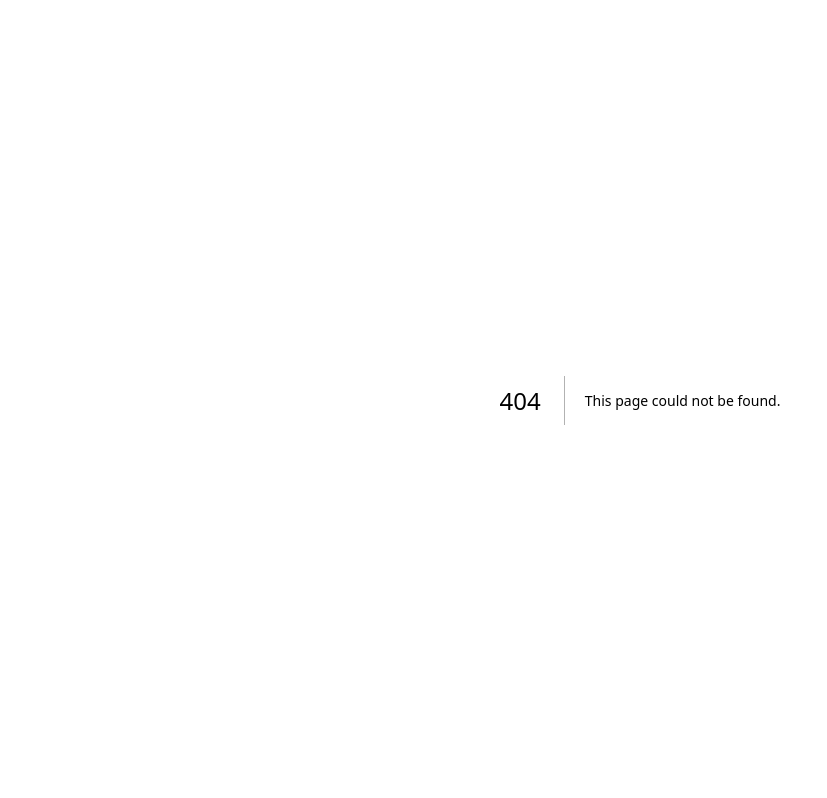
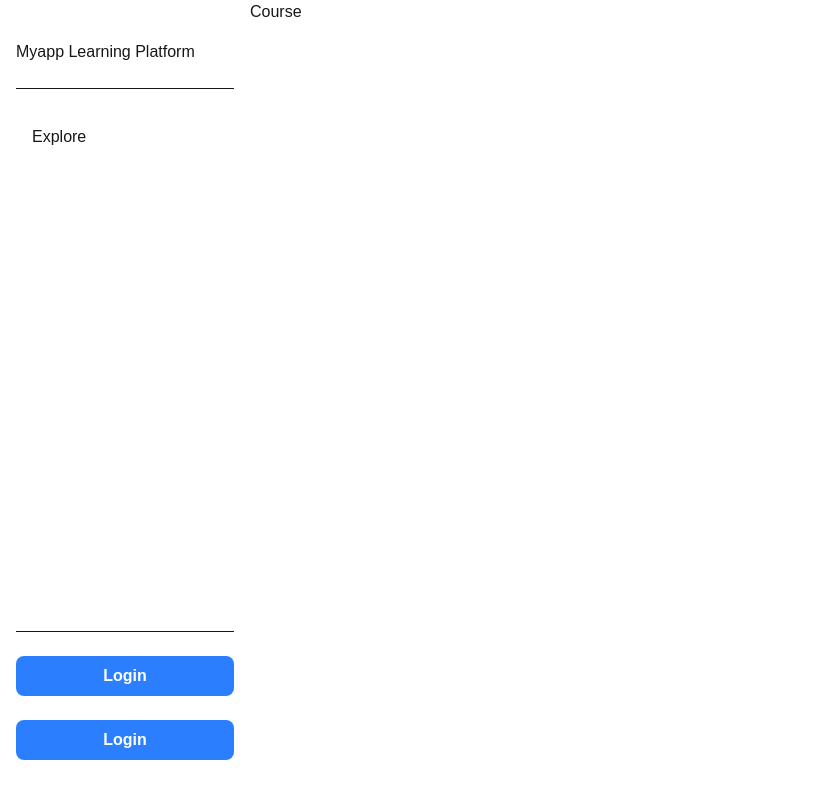
Before and after one commit to peth02/LearnningBuddy_frontend, a Next.js app: page /course/1 in a window 1280 px wide. Before the commit this address had no page. Shown: the whole page, without its empty margins (0-827 px from the left). Built offline with nearby package versions, Linux system fonts and the light colour scheme; no server answers.

Commit message:
init files

```diff
--- /dev/null
+++ b/app/(Home)/course/[id]/page.tsx
@@ -0,0 +1,5 @@
+export default function Course() {
+    return (
+        <>Course</>
+    );
+}
```
Also changed, not shown: app/proxy.ts (added, +11 -0 lines), app/(Home)/course/[id]/flashcard/page.tsx (added), app/(Home)/course/[id]/quizzes/page.tsx (added), app/(Home)/course/[id]/topics/page.tsx (added).
